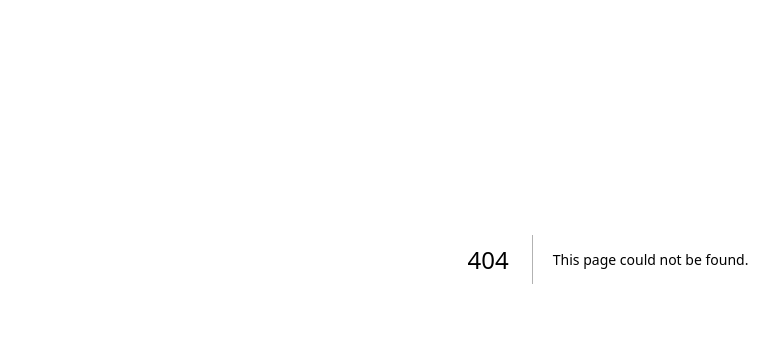
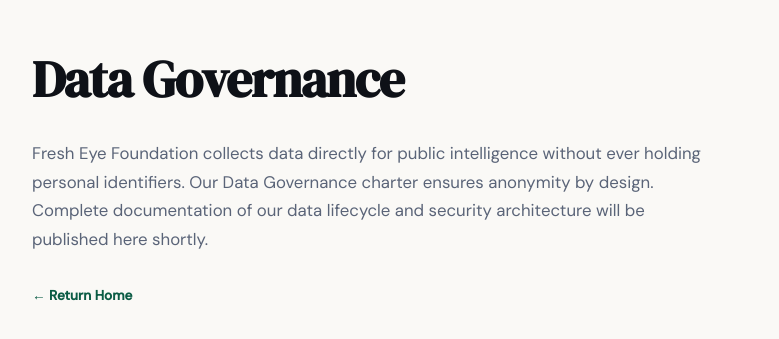
Before and after one commit to Catalystbox/Fresheyefoundation, a Next.js app: page /governance in a window 1280 px wide. Before the commit this address had no page. Shown: the part 141-480 px from the top of the page, without its empty margins (32-811 px from the left). Built offline with nearby package versions, Linux system fonts and the light colour scheme.

Commit message:
fix(copy): update OPC to NGO, add Contact link to Nav, create Privacy and Governance placeholder pages

```diff
--- /dev/null
+++ b/app/governance/page.tsx
@@ -0,0 +1,18 @@
+export const metadata = {
+  title: "Data Governance | Fresh Eye Foundation",
+};
+
+export default function GovernancePage() {
+  return (
+    <div style={{ padding: "12rem 5vw", minHeight: "100vh", backgroundColor: "var(--paper)" }}>
+      <h1 className="about-h1" style={{ marginBottom: "2rem" }}>Data Governance</h1>
+      <p style={{ fontSize: "1.05rem", color: "var(--ink-soft)", maxWidth: "680px" }}>
+        Fresh Eye Foundation collects data directly for public intelligence without ever holding personal identifiers.
+        Our Data Governance charter ensures anonymity by design. Complete documentation of our data lifecycle
+        and security architecture will be published here shortly.
+      </p>
+      <br />
+      <a href="/" style={{ fontSize: "0.85rem", fontWeight: 600, color: "var(--teal)", textDecoration: "none" }}>&larr; Return Home</a>
+    </div>
+  );
+}
```
Also changed, not shown: app/page.tsx (+5 -4 lines), app/privacy/page.tsx (added, +18 -0 lines).
